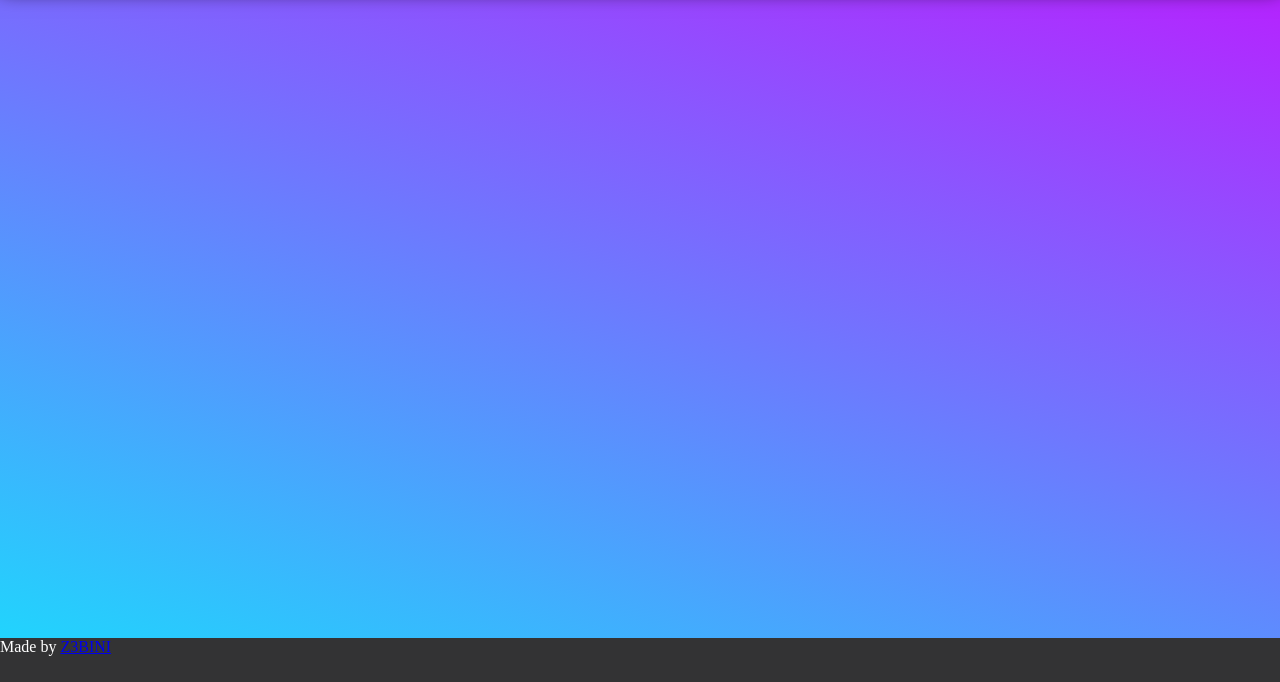
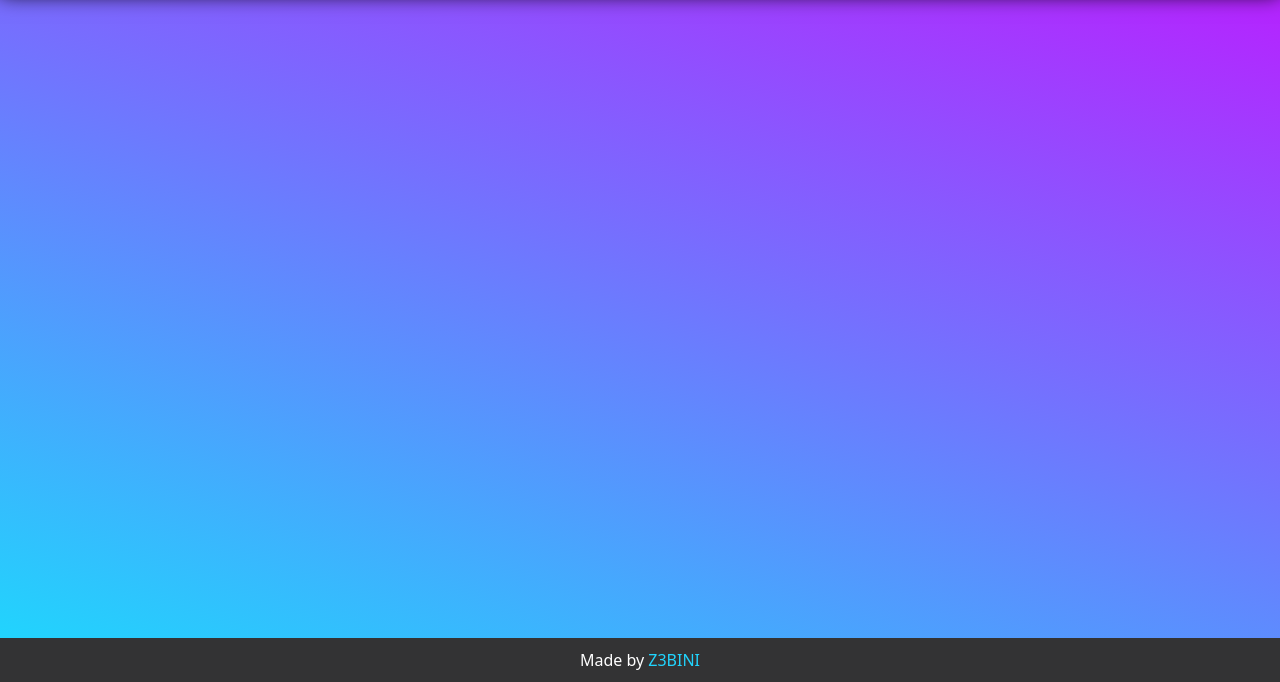
Before and after one commit to Z3BINI/todo-list, a website built with webpack: page dist/index.html in a window 1280 px wide. Shown: the part 118-800 px from the top of the page. Built offline with nearby package versions, Linux system fonts and the light colour scheme.

Commit message:
Default font list, link style & footer
Added a long default font list, will probably change later. Removed
underline from anchor elements and flexed the footer contents to fully
center.

```diff
--- a/src/style.css
+++ b/src/style.css
@@ -2,6 +2,8 @@
     box-sizing: border-box;
     margin: 0;
     padding: 0;
+
+    font-family: system-ui, -apple-system, BlinkMacSystemFont, 'Segoe UI', Roboto, Oxygen, Ubuntu, Cantarell, 'Open Sans', 'Helvetica Neue', sans-serif;
 }
 
 body {
@@ -9,6 +11,11 @@ body {
     height: 100vh;
 
     color: #FFFFFF;
+}
+
+a {
+    color: #21D4FD;
+    text-decoration: none;
 }
 
 .wrapper {
@@ -49,4 +56,8 @@ body {
     grid-area: footer;
 
     background-color: #333334;
+
+    display: flex;
+    justify-content: center;
+    align-items: center;
 }
```
